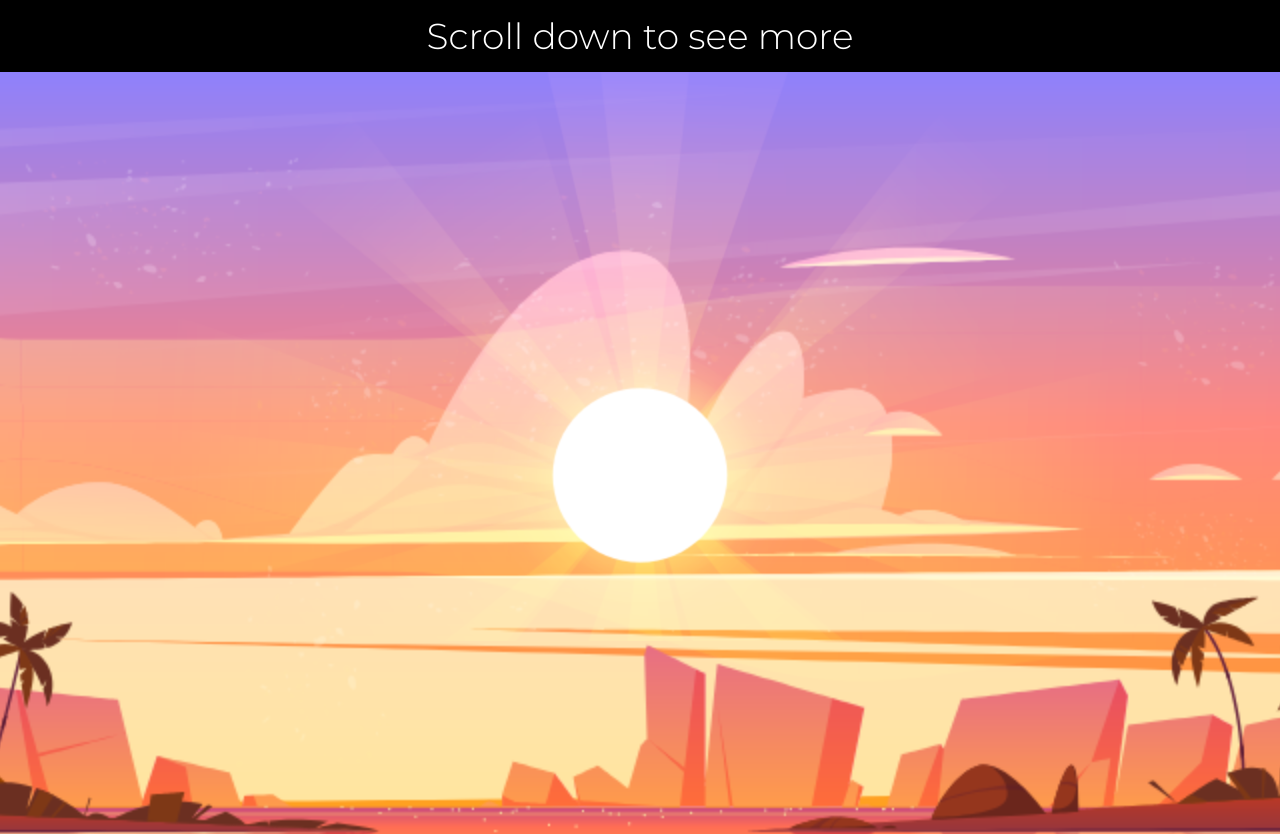
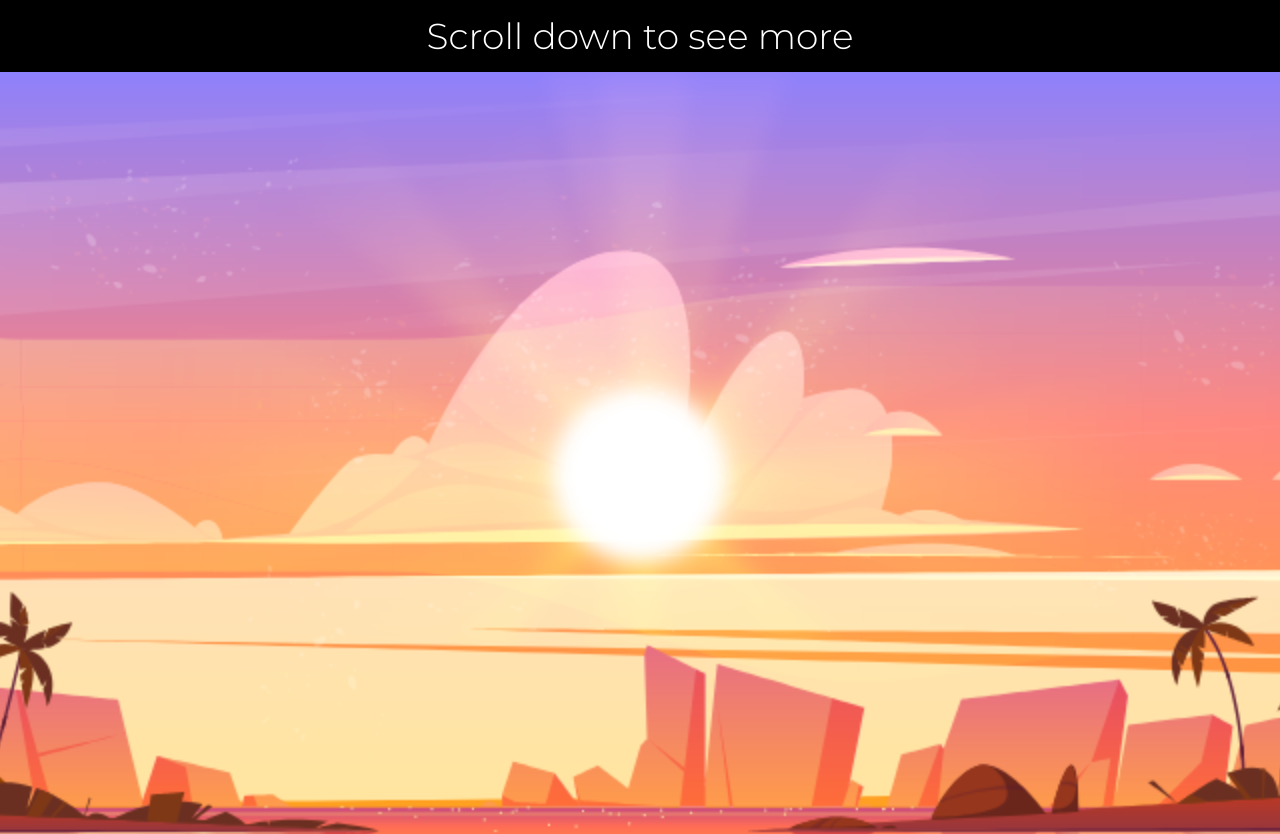
Before and after one commit to chungvuiloong/simple_portfolio, a React (Create React App) app: page / in a window 1280 px wide. Shown: the top 834 px of the page. Built offline with nearby package versions, Linux system fonts and the light colour scheme.

Commit message:
Changed the sun class

```diff
--- a/src/pages/Hero.tsx
+++ b/src/pages/Hero.tsx
@@ -104,13 +104,13 @@ export default function Hero() {
                 id="stars"
                 alt="starts in sky"
                 className="stars blend layer"
-                style={{ top: `${(scrollY * 0.25)}px`, left: `${(scrollY * 0.05)}px`}}
+                style={{ bottom: `${(scrollY * 0.50)}px`}}
             />
             <img
                 src={sun}
                 id="whiteMoon"
                 alt="moon"
-                className="whiteMoon blend"
+                className="whiteMoon blend blur-[10px]"
                 style={{ top: `${(scrollY * 1.25)}px`} }
             />
             <img
```
